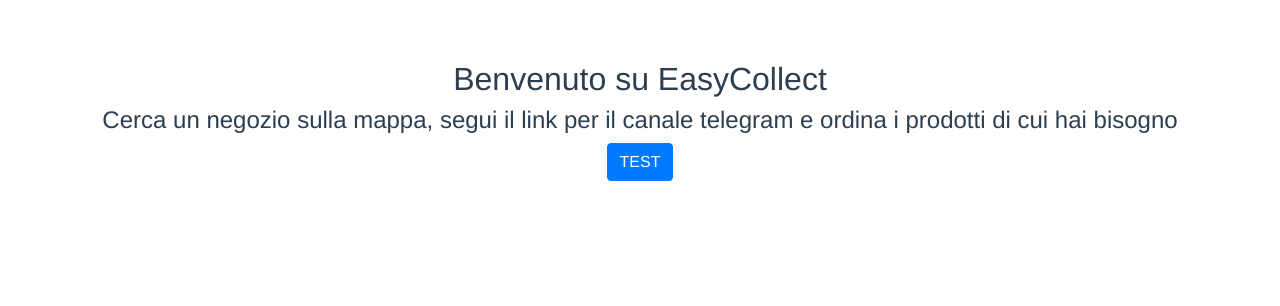
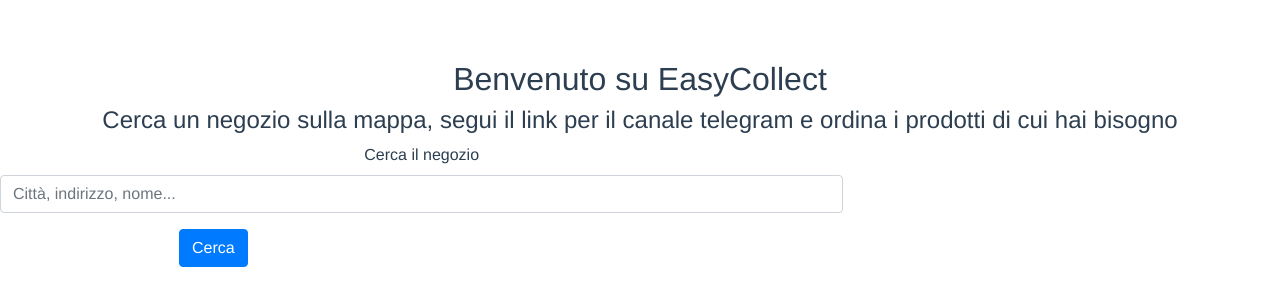
Before and after one commit to limone-eth/easy-collect-web, a Vue app: page /#/home in a window 1280 px wide. Shown: the top 306 px of the page. Built offline with nearby package versions, Linux system fonts and the light colour scheme.

Commit message:
Initial commit

```diff
--- a/src/components/Home.vue
+++ b/src/components/Home.vue
@@ -1,6 +1,18 @@
 <template>
     <div id="home">
-        <div class="btn btn-primary">TEST</div>
+        <form>
+            <div class="row">
+                <div class="col-8">
+                    <div class="form-group">
+                        <label for="exampleInputEmail1">Cerca il negozio</label>
+                        <input type="text" class="form-control" id="exampleInputEmail1" aria-describedby="emailHelp" placeholder="Città, indirizzo, nome...">
+                    </div>
+                </div>
+            </div>
+            <div class="col-4">
+                <button type="submit" class="btn btn-primary">Cerca</button>
+            </div>
+        </form>
     </div>
 
 </template>
```
